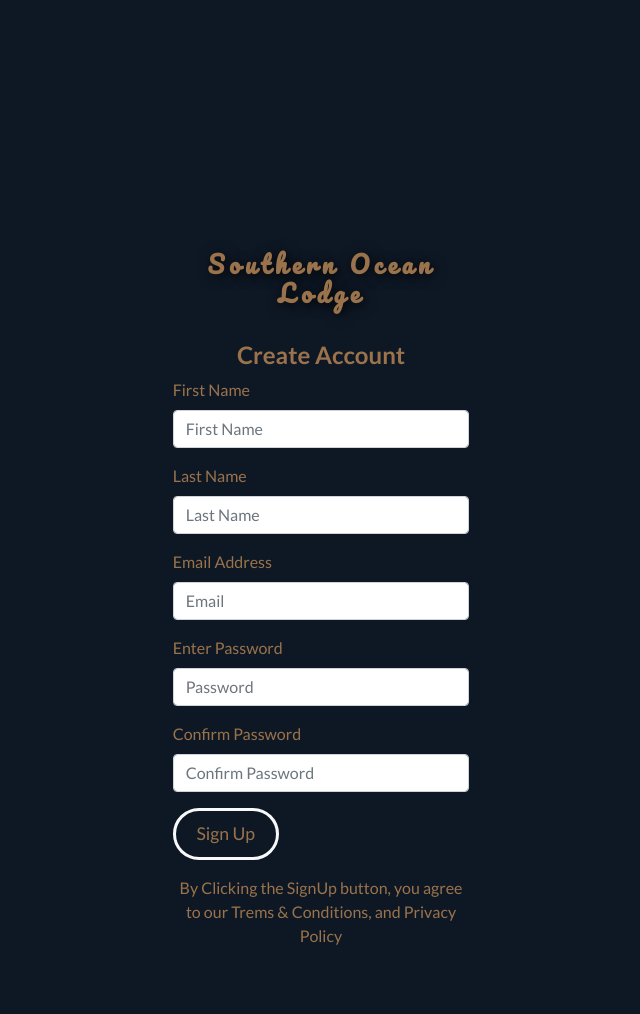
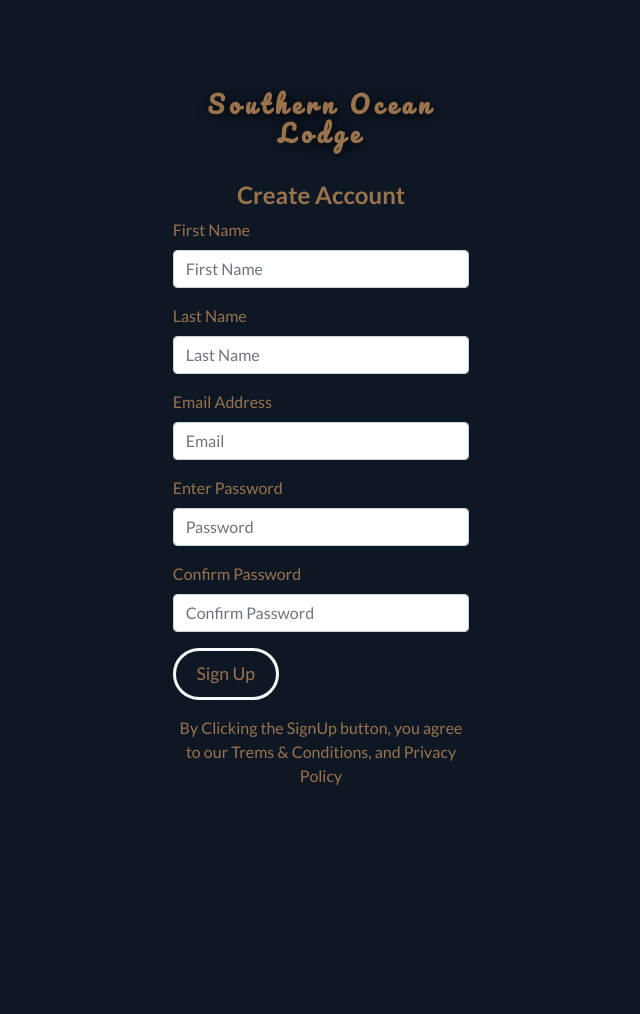
Before and after one commit to PasanSilva99/Southern_Ocean_LodgeHotel_Website, a PHP site: page /signup.html in a window 1280 px wide. Shown: the whole page, without its empty margins (319-959 px from the left). After the commit the page ends 785 px from the top, so only its background shows below. Run offline with PHP 8.4, Linux system fonts and the light colour scheme.

Commit message:
Removed The extra space on the top

```diff
--- a/css/signupstyle.css
+++ b/css/signupstyle.css
@@ -1,24 +1,33 @@
 @import url('https://fonts.googleapis.com/css2?family=Lato:wght@400;700&display=swap');
-
 @import url('https://fonts.googleapis.com/css2?family=Dancing+Script:wght@700&family=Great+Vibes&family=Open+Sans:ital,wght@0,400;1,700&family=Pacifico&display=swap');
 
 /* set entire body that is webpage */
-body{
+
+body {
     background: rgb(14, 24, 37);
     font-family: 'Lato', sans-serif;
     color: rgb(154, 115, 76);
-	padding-top: 25vh;
+    padding-top: 5vh;
 }
+
+
 /* set form background colour*/
-form{
+
+form {
     background: rgb(14, 24, 37);
 }
+
+
 /* set padding and size of th form */
-.form-container{
+
+.form-container {
     border-radius: 10px;
     padding: 50px;
 }
+
+
 /* Submit Button */
+
 .btn-sm {
     color: rgb(154, 115, 76);
     border-width: medium;
@@ -26,9 +35,8 @@ form{
     padding: .6rem 1.3rem;
     font-size: 1.1rem;
 }
-.btn-outline-light {
 
-}
+.btn-outline-light {}
 
 #hotelname {
     font-size: 1.5rem;
@@ -45,6 +53,7 @@ form{
     padding-right: 1rem;
     padding-left: 1rem;
 }
+
 .form-footer {
     padding-top: 1rem;
     text-align: center;
```
Lines whose indentation alone changed are shown as unchanged.
